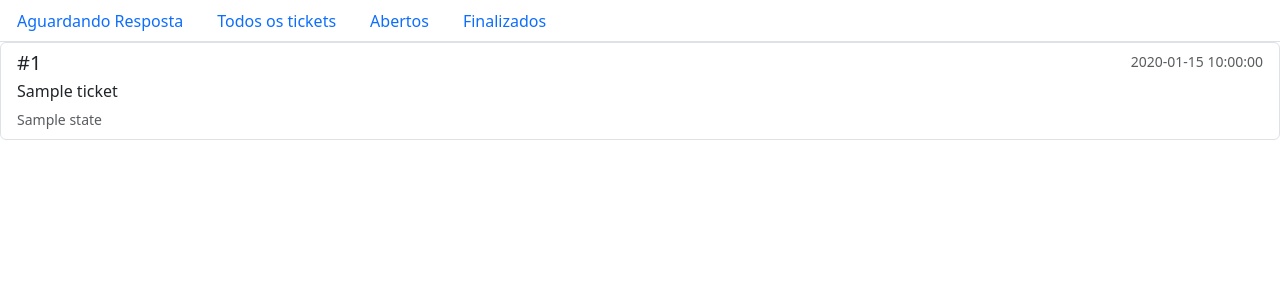
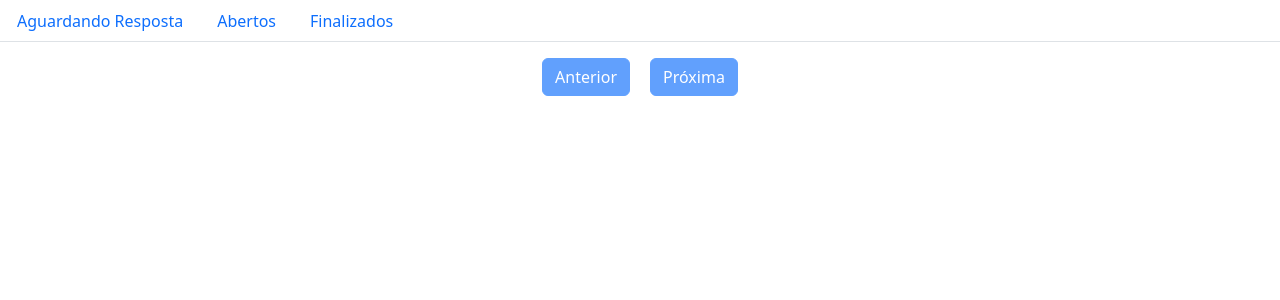
Before and after one commit to SuporteHiProjects/consulta_tickets, a Flask app: template templates/tickets.html in a window 1280 px wide. Shown: the top 300 px of the page. Run offline with Flask 3, Linux system fonts and the light colour scheme; the template is opened without the code that fills it: most values are stand-ins (such as "Sample title", 1, 10 or a date in 2020); some libraries are stand-ins or nearby versions.

Commit message:
Pagination + createTickets

```diff
--- a/main.py
+++ b/main.py
@@ -1,4 +1,8 @@
-from flask import Flask, request, jsonify, render_template, redirect, url_for
+from flask_wtf import FlaskForm
+from wtforms import StringField, TextAreaField, SelectField, FileField
+from wtforms.validators import DataRequired, Email
+from flask import Flask, request, render_template, redirect, url_for, flash
+from flask_wtf.csrf import CSRFProtect
 import base64
 import os
 import requests
@@ -6,6 +10,8 @@ import datetime
 import time
 import pytz
 import json
+import app_data as function
+from forms import TicketForm
 
 app = Flask(__name__, static_url_path='/static')
 
@@ -35,30 +41,17 @@ def consulta_ticket():
         url = "https://tenant.directtalk.com.br/1.0/tenants?filter=dts1"
         response = requests.get(url, headers=headers)
         if response.status_code == 200:
-            headers1 = {
+          headers1 = {
                 'Authorization': Authorization
             }
-            url1 = url_inbox + busca_ticket_email + "&externaldata=email|" + email
-            response1 = requests.get(url1, headers=headers1)
-            tickets = response1.json()
-            for i in range(len(tickets)):
-                reference_data = tickets[i]['creationDate']
-                date_now = time.time()
-                diference_in_seconds_with_dates = date_now - reference_data
-                diference_in_days_with_dates = diference_in_seconds_with_dates / (60 * 60 * 24)
-                rounded_diference = int(round(diference_in_days_with_dates))
-                if rounded_diference == 0:
-                  tickets[i]['createDate_diference_days'] = "Hoje"
-                elif rounded_diference == 1:
-                  tickets[i]['createDate_diference_days'] = "Ontem"
-                elif rounded_diference >= 2 and rounded_diference <= 30:
-                  tickets[i]['createDate_diference_days'] = "Há " + str(rounded_diference) + " dias"
-                elif rounded_diference > 30:
-                  tickets[i]['createDate_diference_days'] = "Há mais de um mês"
-            return render_template('tickets.html', tickets=tickets, )
+          url1 = url_inbox + busca_ticket_email + "&externaldata=email|" + email
+          response1 = requests.get(url1, headers=headers1)
+          tickets = response1.json()
+          tickets = function.rounded_dates(tickets)
+          tickets = function.slice_tickets(tickets)
+          return render_template('tickets.html', tickets=tickets)
         else:
             return render_template('login.html', message="Login inválido. Tente novamente.")
-
     return render_template('login.html')
 
 # Página de detalhes do ticket
@@ -173,5 +166,23 @@ def adicionar_anexos(ticket_id):
         return render_template('adicionar_anexos.html', ticket_id=ticket_id)
 
 
+
+# criar ticket
+@app.route('/criar_ticket', methods=['POST', 'GET'])
+def criar_ticket():
+    form = TicketForm()
+    if request.method == 'POST' and form.validate_on_submit():
+        # Acessar os dados do formulário
+        nome = form.nome.data
+        email = form.email.data
+        cc = form.cc.data
+        assunto = form.assunto.data
+        prioridade = form.prioridade.data
+        descricao = form.descricao.data
+        anexo = form.anexo.data
+
+    return render_template('criar_ticket.html', form=form)
+
+
 if __name__ == "__main__":
     app.run(host='0.0.0.0', debug=True)
--- a/pyproject.toml
+++ b/pyproject.toml
@@ -11,6 +11,8 @@ flask = "^3.0.0"
 jinja2 = "^3.1.2"
 requests = "^2.31.0"
 pytz = "^2023.3.post1"
+wtforms = "^3.1.0"
+flask-wtf = "^1.2.1"
 
 [tool.pyright]
 # https://github.com/microsoft/pyright/blob/main/docs/configuration.md
--- a/static/scripts.js
+++ b/static/scripts.js
@@ -2,32 +2,79 @@ const loginButton = document.querySelector('#login_button');
 const loading_button = document.querySelector('#loading_button');
 const ticketDetails_button = document.querySelector('.list-group');
 const ticket_cards = document.querySelectorAll('.list-group');
-const ticket_identity = document.querySelectorAll('p.ticket_identity');
+// ticketsData -> var com todos os dados que chegam do jinja, pra ser usado aqui no js
 
-function printSelectedTabRecords(tabName) {
-    var selectedRecords = $(".ticket-list[data-tab='" + tabName + "']");
-    selectedRecords.each(function(index, element) {
-        console.log(element)
-    });
+const tabLinks = document.querySelectorAll('.nav-link');
+const prevPageBtn = document.getElementById('prevPage');
+const nextPageBtn = document.getElementById('nextPage');
+const itemsPerPage = 2;
+let currentPage = 0;
+
+function showPage(page) {
+  const visibleTickets = currentTabContent.querySelectorAll('.list-group.ticket-list');
+  visibleTickets.forEach((ticket, index) => {
+    if (index >= page * itemsPerPage && index < (page + 1) * itemsPerPage) {
+      ticket.style.display = 'block';
+    } else {
+      ticket.style.display = 'none';
+    }
+  });
 }
 
-$(".nav-link").click(function() {
-    var tabId = $(this).attr("aria-controls");
-    var tabName = $("#" + tabId + " .ticket-list:first").data("tab");
-    printSelectedTabRecords(tabName);
+function updatePageButtons() {
+  if (currentPage === 0) {
+    prevPageBtn.disabled = true;
+  } else {
+    prevPageBtn.disabled = false;
+  }
+
+  const visibleTickets = currentTabContent.querySelectorAll('.list-group.ticket-list');
+  if ((currentPage + 1) * itemsPerPage >= visibleTickets.length) {
+    nextPageBtn.disabled = true;
+  } else {
+    nextPageBtn.disabled = false;
+  }
+}
+
+function initializeTab(tabLink) {
+  const tabContentID = tabLink.getAttribute('data-bs-target');
+  currentTabContent = document.querySelector(tabContentID);
+  currentPage = 0;
+  showPage(currentPage);
+  updatePageButtons();
+}
+
+tabLinks.forEach((tabLink) => {
+  tabLink.addEventListener('click', (event) => {
+    event.preventDefault();
+    initializeTab(tabLink);
+  });
 });
 
-$(document).ready(function() {
-    $(".ticket-list").show();
-    $(".nav-link").click(function() {
-        $(".ticket-list").hide();
-        var tabId = $(this).attr("aria-controls");
-        $("#" + tabId + " .ticket-list").show();
-    });
+prevPageBtn.addEventListener('click', () => {
+  if (currentPage > 0) {
+    currentPage--;
+    showPage(currentPage);
+    updatePageButtons();
+  }
+});
+
+nextPageBtn.addEventListener('click', () => {
+  const visibleTickets = currentTabContent.querySelectorAll('.list-group.ticket-list');
+  if ((currentPage + 1) * itemsPerPage < visibleTickets.length) {
+    currentPage++;
+    showPage(currentPage);
+    updatePageButtons();
+  }
+});
+
+initializeTab(tabLinks[0]);
+
+document.addEventListener('DOMContentLoaded', function() {
+  console.log("OK");
 });
 
 loginButton.addEventListener('click', () => {
-  console.log("TESTE")
   loginButton.style.display = 'none';
   loading_button.style.display = 'block';
   var loginLabel = document.getElementById('login_label').value;
--- a/static/styles.css
+++ b/static/styles.css
@@ -98,19 +98,13 @@ td{
   cursor: pointer
 }
 
-/* Estilo para os cabeçalhos da tabela */
 .header-row {
-    /* Adicione os estilos que desejar aqui */
     background-color: #f0f0f0;
     font-weight: bold;
-    /* Outros estilos */
 }
 
-/* Evite que o efeito hover seja aplicado aos cabeçalhos da tabela */
 .table-hover tr:not(.header-row):hover {
-    /* Defina o estilo desejado para as linhas de ticket em hover */
     background-color: #e0e0e0;
-    /* Outros estilos */
 }
 
 .ticket-item{
@@ -206,3 +200,11 @@ td{
 .render_data{
   display: none;
 }
+
+#prevPage {
+  margin-right: 10px;
+}
+
+#nextPage {
+  margin-left: 10px;
+}
--- a/templates/tickets.html
+++ b/templates/tickets.html
@@ -12,16 +12,15 @@
           <nav>
   <div class="nav nav-tabs" id="nav-tab" role="tablist">
     <button class="nav-link" id="nav-waitingTickets-tab" data-bs-toggle="tab" data-bs-target="#nav-waitingTickets" type="button" role="tab" aria-controls="nav-waitingTickets" aria-selected="true">Aguardando Resposta</button>
-    <button class="nav-link" id="nav-allTickets-tab" data-bs-toggle="tab" data-bs-target="#nav-allTickets" type="button" role="tab" aria-controls="nav-allTickets" aria-selected="true">Todos os tickets</button>
     <button class="nav-link" id="nav-openedTickets-tab" data-bs-toggle="tab" data-bs-target="#nav-openedTickets" type="button" role="tab" aria-controls="nav-openedTickets" aria-selected="false">Abertos</button>
-    <button class="nav-link" id="nav-contact-tab" data-bs-toggle="tab" data-bs-target="#nav-contact" type="button" role="tab" aria-controls="nav-contact" aria-selected="false">Finalizados</button>
+    <button class="nav-link" id="nav-finished-tab" data-bs-toggle="tab" data-bs-target="#nav-finished" type="button" role="tab" aria-controls="nav-finished" aria-selected="false">Finalizados</button>
   </div>
 </nav>
 <div class="tab-content" id="nav-tabContent">
   <div class="tab-pane fade" id="nav-waitingTickets" role="tabpanel" aria-labelledby="nav-waitingTickets-tab" tabindex="0">
-    {% for ticket in tickets %}
+    {% for ticket in tickets[1:] %}
     <!-- Aguardando resposta -->
-    {% if ticket.state.name == "Aguardando resposta" %}
+    {% if ticket.state.name == 'Aguardando resposta' %}
                 <div class="list-group ticket-list" data-tab="waiting-tickets" onclick="redirectToTicketDetails('{{ ticket.id }}');">
                   <a href="#" class="list-group-item list-group-item-action">
                     <div class="d-flex w-100 justify-content-between">
@@ -35,23 +34,8 @@
     {% endif %}
     {% endfor %}
   </div>
-  <div class="tab-pane fade show active" id="nav-allTickets" role="tabpanel" aria-labelledby="nav-allTickets-tab" tabindex="0">
-    {% for ticket in tickets %}
-    <!-- Todos os tickets -->
-                <div class="list-group ticket-list" data-tab="all-tickets" onclick="redirectToTicketDetails('{{ ticket.id }}');">
-                  <a href="#" class="list-group-item list-group-item-action">
-                    <div class="d-flex w-100 justify-content-between">
-                      <h5 class="mb-1">#{{ ticket.number }}</h5>
-                      <small id="deadline_reference" class="text-body-secondary">{{ ticket.createDate_diference_days }} </small>
-                    </div>
-                    <p class="mb-1">{{ ticket.subject }}</p>
-                    <small class="text-body-secondary">{{ ticket.state.name }}</small>
-                  </a>
-                </div>
-            {% endfor %}
-  </div>
   <div class="tab-pane fade" id="nav-openedTickets" role="tabpanel" aria-labelledby="nav-openedTickets-tab" tabindex="0">
-    {% for ticket in tickets %}
+    {% for ticket in tickets[1:] %}
     <!-- Abertos -->
     {% if ticket.state.name == "Aberto" or ticket.state.name == "Em andamento" or ticket.state.name == "Reaberto" %}
                 <div class="list-group ticket-list" data-tab="opened-tickets" onclick="redirectToTicketDetails('{{ ticket.id }}');">
@@ -67,8 +51,8 @@
     {% endif %}
     {% endfor %}
   </div>
-  <div class="tab-pane fade" id="nav-contact" role="tabpanel" aria-labelledby="nav-contact-tab" tabindex="0">
-    {% for ticket in tickets %}
+  <div class="tab-pane fade" id="nav-finished" role="tabpanel" aria-labelledby="nav-finished-tab" tabindex="0">
+    {% for ticket in tickets[1:] %}
     <!-- Finalizados -->
     {% if ticket.state.name == "Finalizado" %}
                 <div class="list-group ticket-list" data-tab="finished-tickets" onclick="redirectToTicketDetails('{{ ticket.id }}');">
@@ -88,14 +72,16 @@
     </div>
         </table>
     </div>
-  <div class="render_data">
-    {% for ticket in tickets %}
-    <p class="ticket_identity">{{ticket}}</p>
-    {% endfor %}
-  </div>
+  <div id="pagination" class="d-flex justify-content-center">
+  <button id="prevPage" class="btn btn-primary">Anterior</button>
+  <button id="nextPage" class="btn btn-primary">Próxima</button>
+</div>
   <script src="https://cdn.jsdelivr.net/npm/bootstrap@5.3.2/dist/js/bootstrap.bundle.min.js" integrity="sha384-C6RzsynM9kWDrMNeT87bh95OGNyZPhcTNXj1NW7RuBCsyN/o0jlpcV8Qyq46cDfL" crossorigin="anonymous"></script>
   <script src="https://code.jquery.com/jquery-3.6.0.min.js"></script>
   <link href="https://cdn.jsdelivr.net/npm/bootstrap@5.3.0/dist/css/bootstrap.min.css" rel="stylesheet">
 <script src="https://cdn.jsdelivr.net/npm/bootstrap@5.3.0/dist/js/bootstrap.bundle.min.js"></script>
+  <script>
+    var ticketsData = {{ tickets | tojson | safe }};
+  </script>
 </body>
 </html>
```
Also changed, not shown: app_data.py (added, +50 -0 lines), forms.py (added, +18 -0 lines), templates/criar_ticket.html (added, +37 -0 lines), 2 other files.
